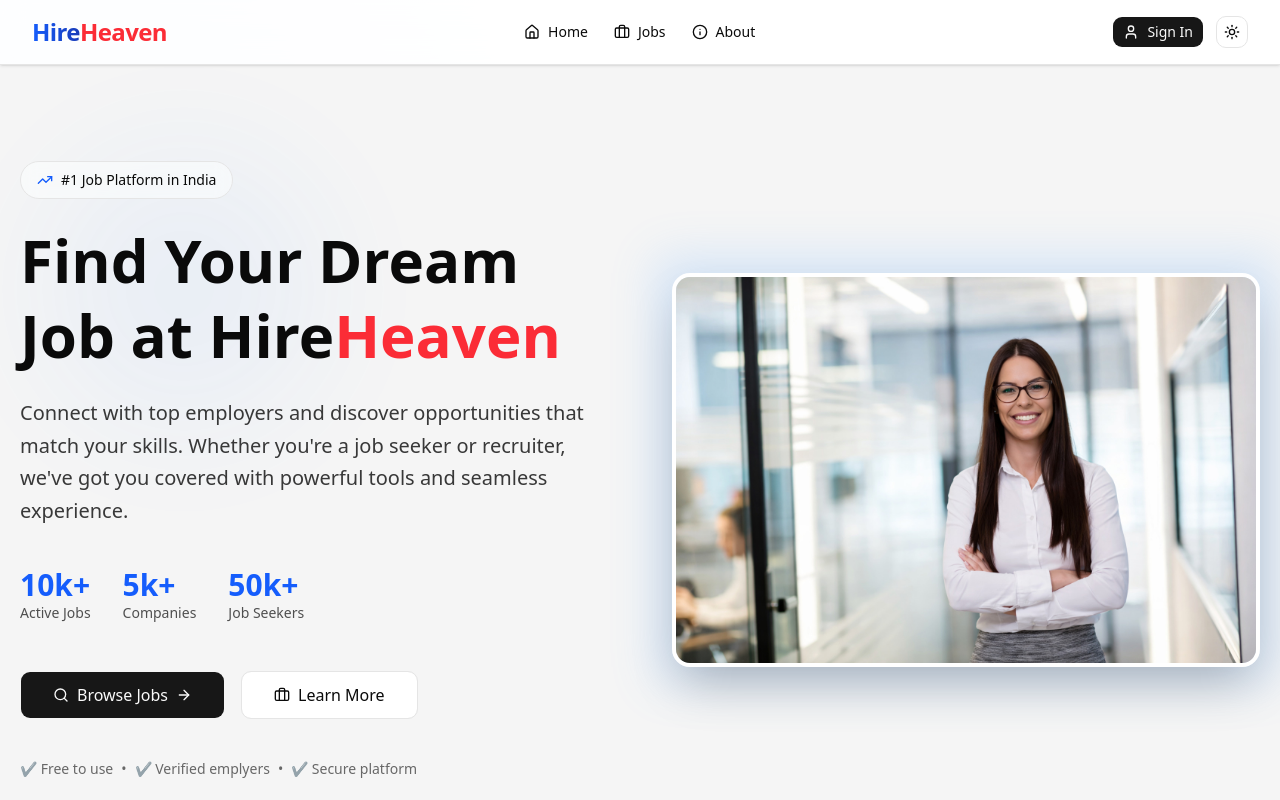
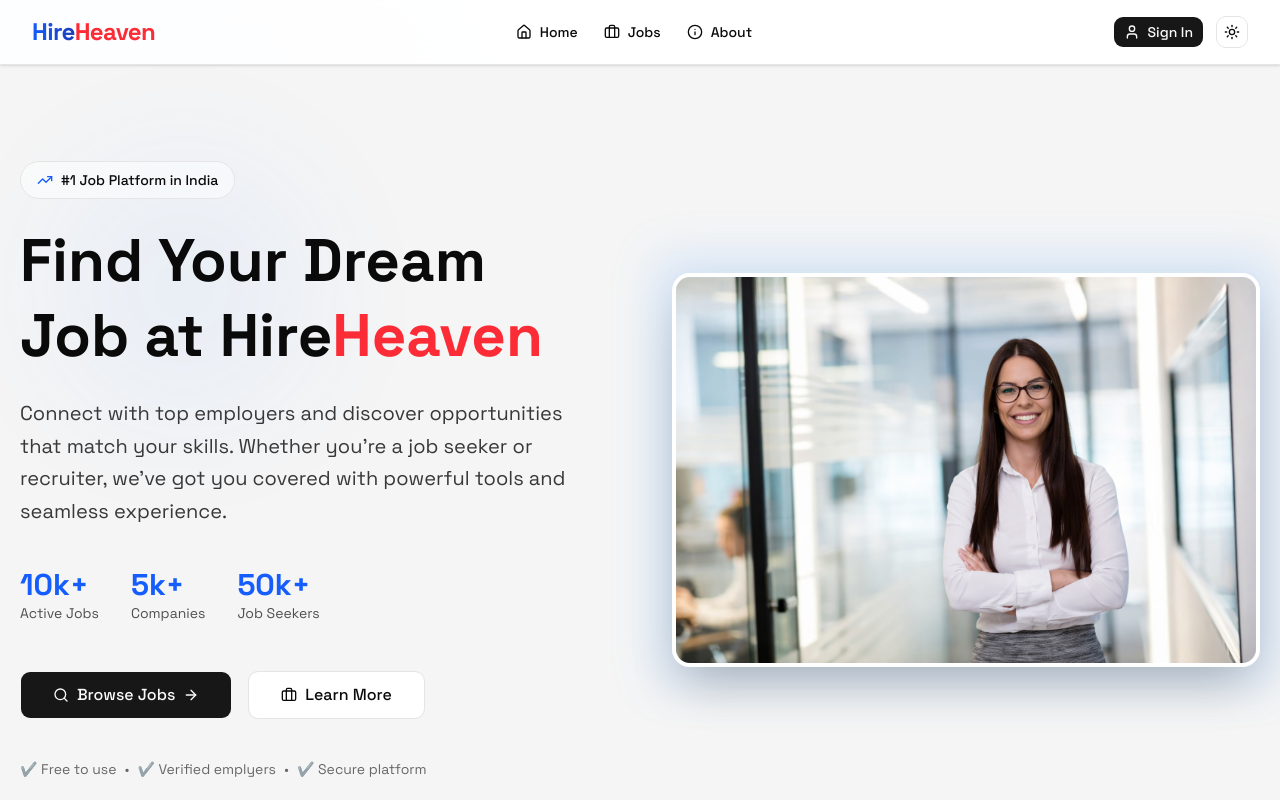
Before and after one commit to debug-node/Job-Portal, a Next.js app in the folder frontend/: page / in a window 1280 px wide. Shown: the top 800 px of the page. Built offline with nearby package versions, Linux system fonts and the light colour scheme; no server answers.

Commit message:
chore: update layout.tsx

```diff
--- a/frontend/src/app/layout.tsx
+++ b/frontend/src/app/layout.tsx
@@ -3,10 +3,17 @@ import "./globals.css";
 import NavBar from "@/components/navbar";
 import { ThemeProvider } from "@/components/theme-provider";
 import { AppProvider } from "@/context/AppContext";
+import { Space_Grotesk } from "next/font/google";
+
+const spaceGrotesk = Space_Grotesk({
+	subsets: ["latin"],
+	variable: "--font-sans",
+});
 
 export const metadata: Metadata = {
-	title: "Create Next App",
-	description: "Generated by create next app",
+	title: "HireHeaven | Recruiters and Job Seekers",
+	description:
+		"Modern job portal for recruiters and job seekers to connect, hire, and grow careers.",
 };
 
 export default function RootLayout({
@@ -16,7 +23,7 @@ export default function RootLayout({
 }>) {
 	return (
 		<html lang="en" suppressHydrationWarning>
-			<body>
+			<body className={`${spaceGrotesk.variable} font-sans antialiased`}>
 				<AppProvider>
 					<ThemeProvider
 						attribute="class"
@@ -24,7 +31,7 @@ export default function RootLayout({
 						enableSystem
 						disableTransitionOnChange>
 						<NavBar />
-						{children}
+						<main>{children}</main>
 					</ThemeProvider>
 				</AppProvider>
 			</body>
```
